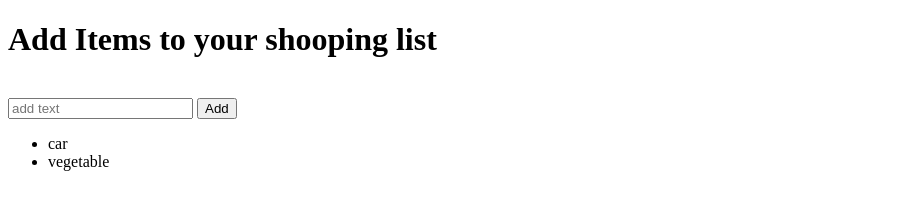
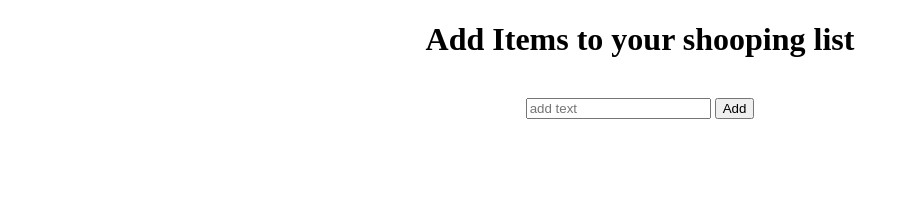
Before and after one commit to MichaelNkong/Shopping-List, a plain HTML site: page index.html in a window 1280 px wide. Shown: the whole page, without its empty margins (0-910 px from the left). Drawn offline with Linux system fonts and the light colour scheme.

Commit message:
second commit

```diff
--- a/index.html
+++ b/index.html
@@ -10,17 +10,18 @@
     </head>
 
     <body>
+<div class="wrapper">
+        <div class="heading">
         <h1>Add Items to your shooping list</h1><br>
         <input type="text" placeholder="add text" name="add" id="add">
         <button type="button" id="enter">Add</button>
+         </div>
         <div class="list-wrapper">
         <ul class="items" id="listid">
-           <li class="done">car</li>
-           <li class="done">vegetable</li>
-
 
         </ul>
     </div>
+</div>
 
     <script type="text/javascript" src="script.js"></script>
     </body>
--- a/style.css
+++ b/style.css
@@ -7,7 +7,13 @@ span{
     color: red;
 }
 
-div{
 
-    width: 50%;
+div.wrapper{
+text-align: center;
+
+
 }
+div.wrapper div ul li {
+list-style: none;
+
+}
```
